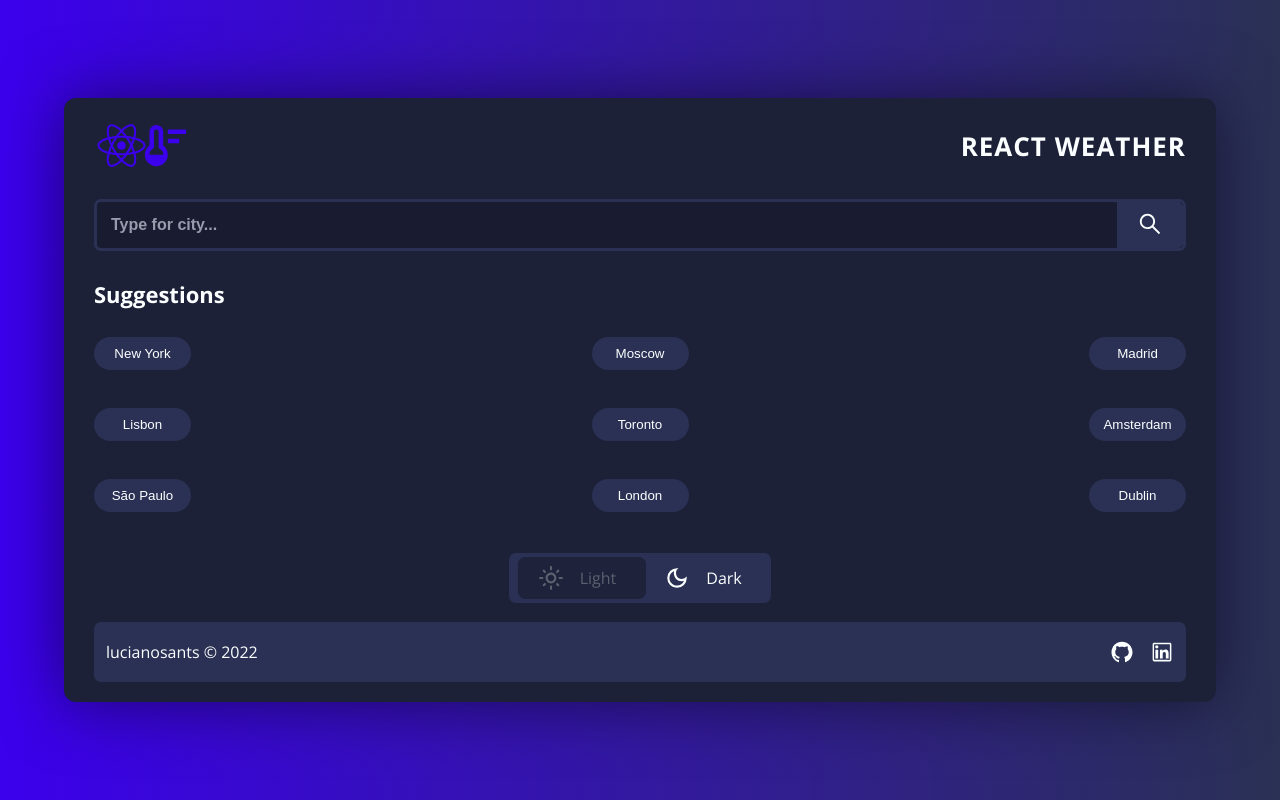
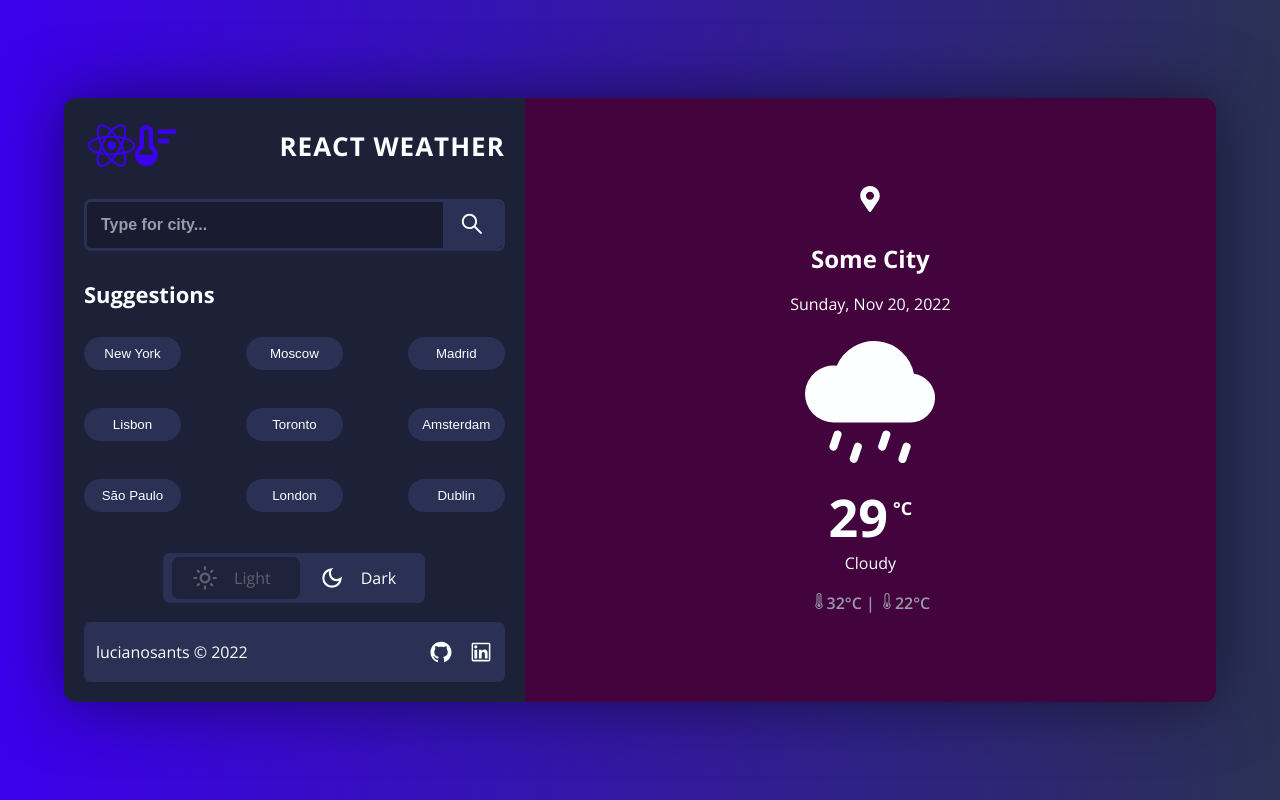
Before and after one commit to lucianosants/react-weather, a React (Vite) app: page / in a window 1280 px wide. Built offline with nearby package versions, Linux system fonts and the light colour scheme.

Commit message:
added result area

```diff
--- /dev/null
+++ b/src/components/Layout/components/Result/index.jsx
@@ -0,0 +1,53 @@
+import { FaMapMarkerAlt } from 'react-icons/fa';
+import {
+	BsFillCloudDrizzleFill,
+	BsThermometerHigh,
+	BsThermometerLow,
+} from 'react-icons/bs';
+import {
+	StyledDate,
+	StyledLocation,
+	StyledMax_Min,
+	StyledResult,
+	StyledWeather,
+} from './styled';
+
+export default function Result() {
+	return (
+		<StyledResult bg={'#43033c'}>
+			<StyledLocation>
+				<FaMapMarkerAlt size={26} />
+				<h2>Some City</h2>
+			</StyledLocation>
+
+			<StyledDate>
+				<p> Sunday, Nov 20, 2022 </p>
+			</StyledDate>
+
+			<StyledWeather>
+				<BsFillCloudDrizzleFill size={130} />
+
+				<div>
+					<h2>29</h2>
+					<strong>&deg;C</strong>
+				</div>
+			</StyledWeather>
+
+			<StyledMax_Min>
+				<p>Cloudy</p>
+
+				<div className='max__min'>
+					<span>
+						<BsThermometerHigh />
+						32&deg;C
+					</span>
+					<span> | </span>
+					<span>
+						<BsThermometerLow />
+						22&deg;C
+					</span>
+				</div>
+			</StyledMax_Min>
+		</StyledResult>
+	);
+}
--- /dev/null
+++ b/src/components/Layout/components/Result/styled.js
@@ -0,0 +1,61 @@
+import styled from 'styled-components';
+
+export const StyledResult = styled.section`
+	background-color: ${({ bg }) => bg};
+	width: 100%;
+	display: flex;
+	flex-direction: column;
+	align-items: center;
+	justify-content: center;
+	padding: 2rem;
+	flex-basis: 60%;
+`;
+
+export const StyledLocation = styled.div`
+	display: flex;
+	flex-direction: column;
+	align-items: center;
+	margin-bottom: 1.8rem;
+
+	h2 {
+		margin-top: 3rem;
+	}
+`;
+
+export const StyledDate = styled.div`
+	margin-bottom: 1.8rem;
+`;
+
+export const StyledWeather = styled.div`
+	display: flex;
+	align-items: center;
+	flex-direction: column;
+
+	div {
+		display: flex;
+		justify-content: center;
+		align-items: center;
+		gap: 0.5rem;
+		h2 {
+			margin-top: 1.8rem;
+			font-size: 5.2rem;
+		}
+
+		strong {
+			font-size: 1.8rem;
+		}
+	}
+`;
+
+export const StyledMax_Min = styled.div`
+	display: flex;
+	flex-direction: column;
+	align-items: center;
+	justify-content: center;
+
+	.max__min {
+		margin-top: 1.8rem;
+		color: ${({ theme }) => theme.TEXT_L2};
+		font-weight: 600;
+	}
+`;
--- a/src/components/Layout/components/SideMenu/styled.js
+++ b/src/components/Layout/components/SideMenu/styled.js
@@ -1,3 +1,8 @@
 import styled from 'styled-components';
 
-export const StyledSideMenu = styled.section``;
+export const StyledSideMenu = styled.section`
+	padding: 2rem;
+	display: flex;
+	flex-direction: column;
+	flex-basis: 40%;
+`;
--- a/src/components/Layout/index.jsx
+++ b/src/components/Layout/index.jsx
@@ -1,3 +1,4 @@
+import Result from './components/Result';
 import SideMenu from './components/SideMenu';
 import { StyledContainer } from './styled';
 
@@ -5,6 +6,7 @@ export default function Layout() {
 	return (
 		<StyledContainer>
 			<SideMenu />
+			<Result />
 		</StyledContainer>
 	);
 }
--- a/src/components/Layout/styled.js
+++ b/src/components/Layout/styled.js
@@ -5,7 +5,8 @@ export const StyledContainer = styled.main`
 	color: ${({ theme }) => theme.TEXT_L1};
 	border-radius: 12px;
 	width: 90%;
+	display: flex;
 	max-width: 126rem;
-	padding: 2rem 3rem;
 	box-shadow: 0px 0px 65px rgba(0, 0, 0, 0.5);
+	overflow-x: hidden;
 `;
```
